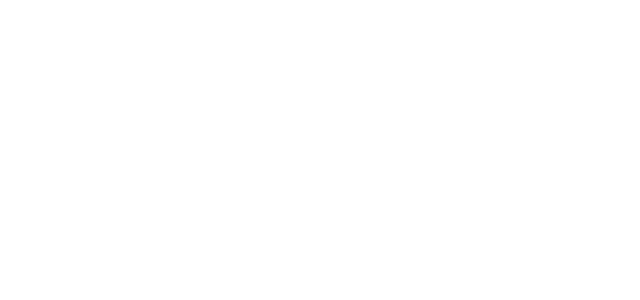
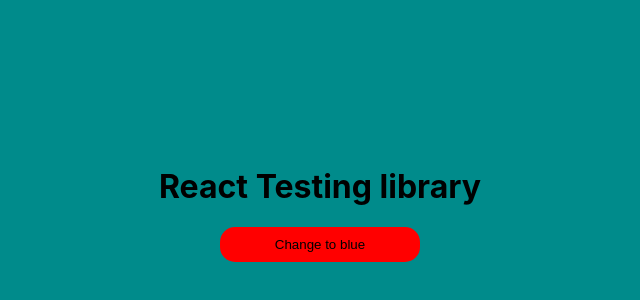
Before and after one commit to YuliyaMinsk/test-react-app, a React (Create React App) app: page / in a window 1280 px wide. Shown: the part 196-496 px from the top of the page, without its empty margins (320-960 px from the left). Built offline with nearby package versions, Linux system fonts and the light colour scheme.

Commit message:
feat: add some component and update tests

```diff
--- a/src/App.js
+++ b/src/App.js
@@ -3,7 +3,10 @@
 
 function App() {
   return (
-    <div />
+    <div className='main-container'>
+      <h1 className='header'>React Testing library</h1>
+      <button className='button red'>Change to blue</button>
+    </div>
   );
 }
 
--- a/src/index.css
+++ b/src/index.css
@@ -1,3 +1,7 @@
+*, *:before, *:after {
+  box-sizing: border-box;
+}
+
 body {
   margin: 0;
   font-family: -apple-system, BlinkMacSystemFont, 'Segoe UI', 'Roboto', 'Oxygen',
@@ -11,3 +15,33 @@
   font-family: source-code-pro, Menlo, Monaco, Consolas, 'Courier New',
     monospace;
 }
+
+.main-container {
+  margin: 0 auto;
+  background-color: darkcyan;
+  height: 100vh;
+  overflow: hidden;
+  display: flex;
+  flex-direction: column;
+  justify-content: center;
+  align-items: center;
+}
+
+.header {
+  font-weight: bold;
+}
+
+.button {
+  padding: 10px;
+  border-radius: 15px;
+  border: none;
+  width: 200px;
+}
+
+.red {
+  background-color: red;
+}
+
+.blue {
+  background-color: blue;
+}
```
Also changed, not shown: 1 other file (tests, documents, lock files or other folders).
